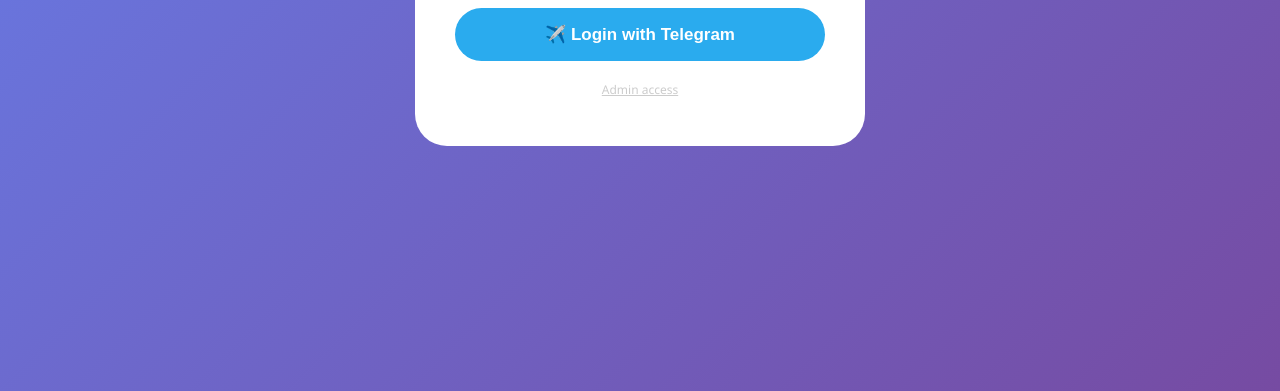
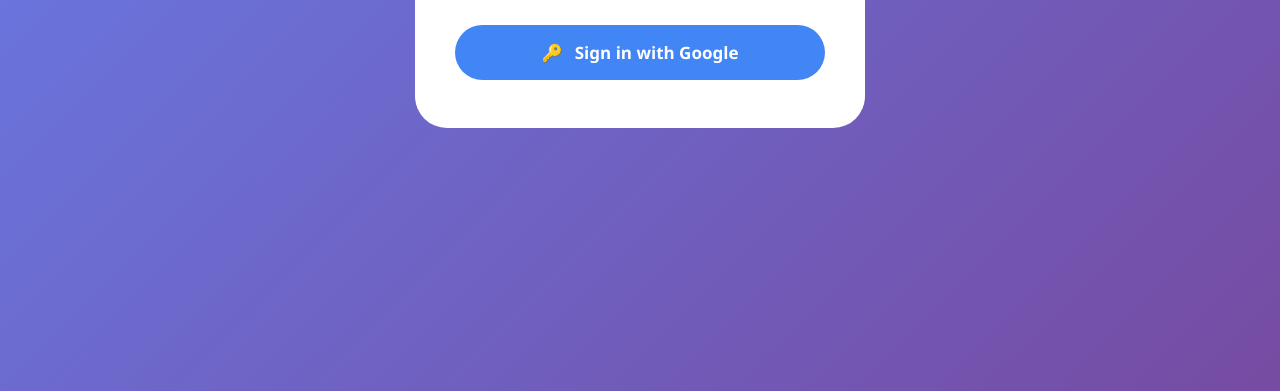
Before and after one commit to abdullatiffozilov20-source/fikrcha, a website: page index.html in a window 1280 px wide. Shown: the part 409-800 px from the top of the page. Drawn offline with Linux system fonts and the light colour scheme.

Commit message:
Update index.html

```diff
--- a/index.html
+++ b/index.html
@@ -32,60 +32,51 @@
         color: transparent;
         margin-bottom: 8px;
       }
-      p { color: #6c757d; font-size: 1rem; margin-bottom: 28px; }
-      .tg-btn {
-        background: #2AABEE;
+      p { color: #6c757d; font-size: 1rem; }
+      .google-btn {
+        background: #4285f4;
         color: white;
         border: none;
         padding: 16px 32px;
         font-size: 17px;
         border-radius: 40px;
         cursor: pointer;
+        text-decoration: none;
         display: flex;
         align-items: center;
         justify-content: center;
         gap: 12px;
+        margin-top: 28px;
         width: 100%;
         font-weight: 600;
         transition: background 0.2s;
       }
-      .tg-btn:hover { background: #1a96d4; }
-      .admin-link {
-        margin-top: 20px;
-        font-size: 12px;
-        color: #ccc;
-        cursor: pointer;
-        text-decoration: underline;
-      }
+      .google-btn:hover { background: #357ae8; }
+      .note { margin-top: 16px; font-size: 13px; color: #999; }
     </style>
   </head>
   <body>
     <div class="login-card">
       <h1>✨ FIKRCHA</h1>
       <p>think · grow · achieve</p>
-      <button class="tg-btn" onclick="loginWithTelegram()">
-        ✈️ Login with Telegram
-      </button>
-      <div class="admin-link" onclick="window.location='/auth/google'">
-        Admin access
-      </div>
+      <a id="loginBtn" href="/auth/google" class="google-btn">
+        <span>🔑</span> Sign in with Google
+      </a>
+      <p id="tgNote" class="note" style="display:none;">
+        A browser window will open for sign-in.
+      </p>
     </div>
     <script>
-      function loginWithTelegram() {
-        const tg = window.Telegram && window.Telegram.WebApp;
-        if (tg && tg.initDataUnsafe && tg.initDataUnsafe.user) {
-          const user = tg.initDataUnsafe.user;
-          fetch('/auth/telegram', {
-            method: 'POST',
-            headers: { 'Content-Type': 'application/json' },
-            body: JSON.stringify({ user })
-          }).then(r => r.json()).then(data => {
-            if (data.success) window.location = '/app.html';
-            else alert('Login failed. Please try again.');
-          });
-        } else {
-          alert('Please open this app from Telegram!');
-        }
+      const btn = document.getElementById("loginBtn");
+      const note = document.getElementById("tgNote");
+      const authUrl = window.location.origin + "/auth/google";
+      const inTelegram = window.Telegram && window.Telegram.WebApp && window.Telegram.WebApp.initData;
+      if (inTelegram) {
+        note.style.display = "block";
+        btn.addEventListener("click", function(e) {
+          e.preventDefault();
+          window.Telegram.WebApp.openLink(authUrl);
+        });
       }
     </script>
   </body>
```
